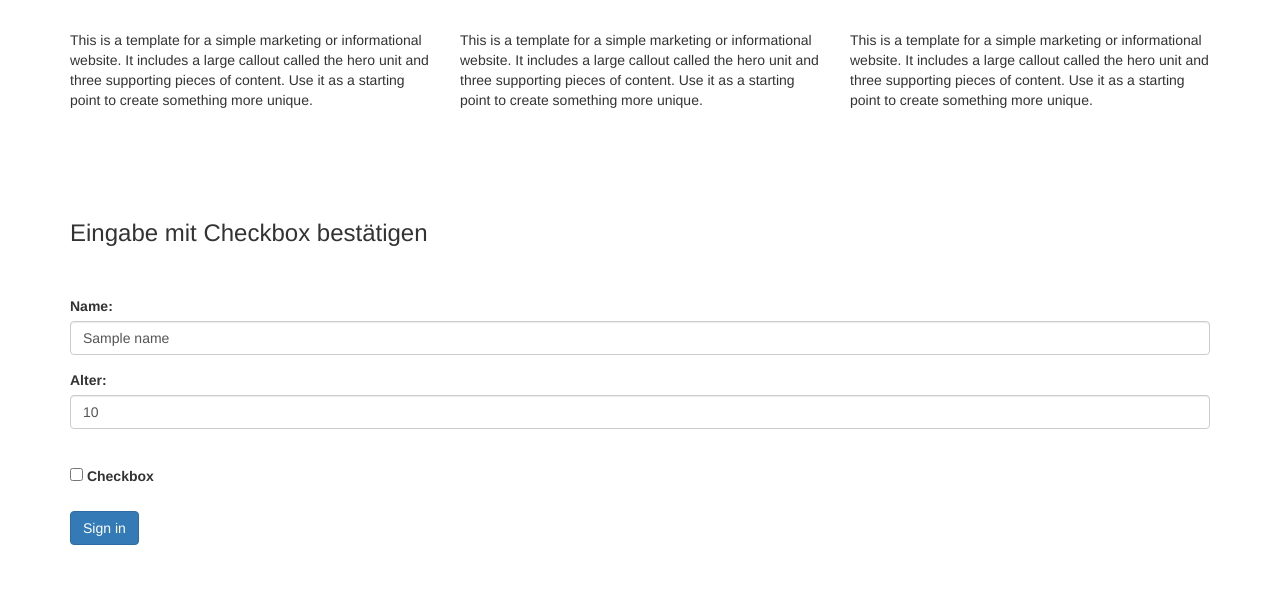
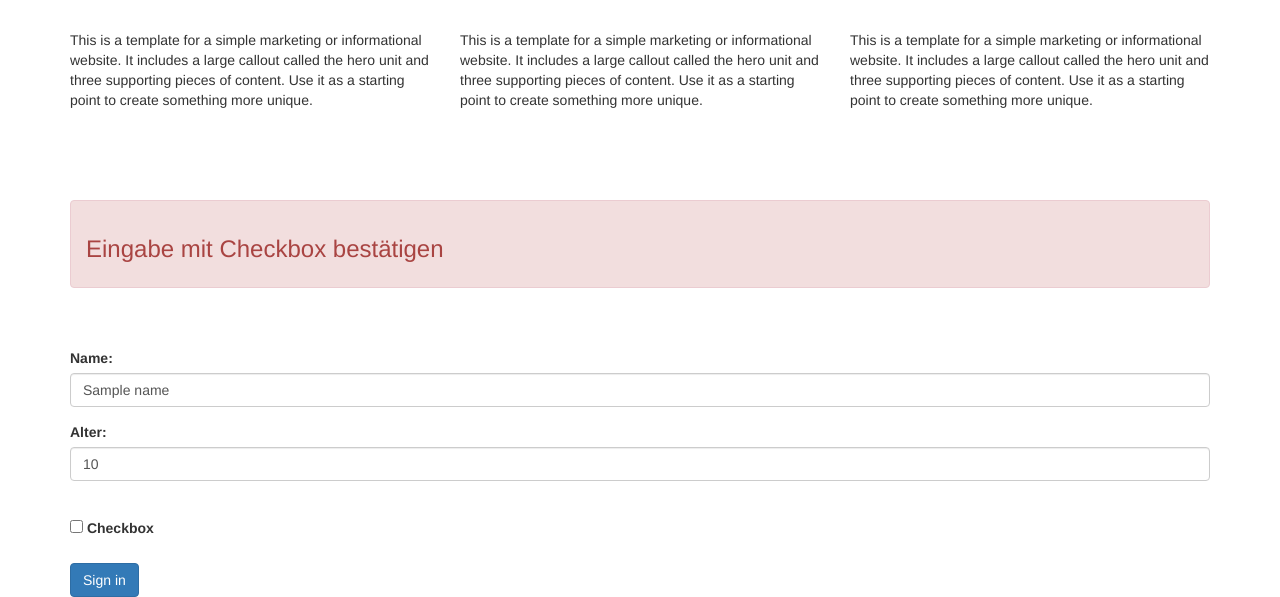
Before and after one commit to stanman71/Python_Projects, a Flask app: template Football/templates/index.html in a window 1280 px wide. Shown: the part 204-801 px from the top of the page. Before the commit the page ends 749 px from the top, so only its background shows below. Run offline with Flask 2, Linux system fonts and the light colour scheme; the template is opened without the code that fills it: most values are stand-ins (such as "Sample title", 1, 10 or a date in 2020); some libraries are stand-ins or nearby versions.

Commit message:
add alert bars

```diff
--- a/Football/templates/index.html
+++ b/Football/templates/index.html
@@ -113,9 +113,13 @@
 
   <!-- FORM INPUT -->
   {% if check is defined %}
-    <h3>Der Name ist: {{ name }}</h3>
-  {% else %}
-    <h3>Eingabe mit Checkbox bestätigen</h3>
+    <div class="alert alert-success" role="alert">
+      <h3>Der Name ist: {{ name }}</h3>
+    </div>
+  {% elif name is not none %}
+    <div class="alert alert-danger" role="alert">
+      <h3>Eingabe mit Checkbox bestätigen</h3>
+    </div>
   {% endif %}
 
   <div class="row">
```
Also changed, not shown: _test/templates/base.html (renamed from test/templates/base.html), _test/templates/signup.html (renamed from test/templates/signup.html), _test/templates/welcome.html (renamed from test/templates/welcome.html), _test/test.py (renamed from test/test.py).
